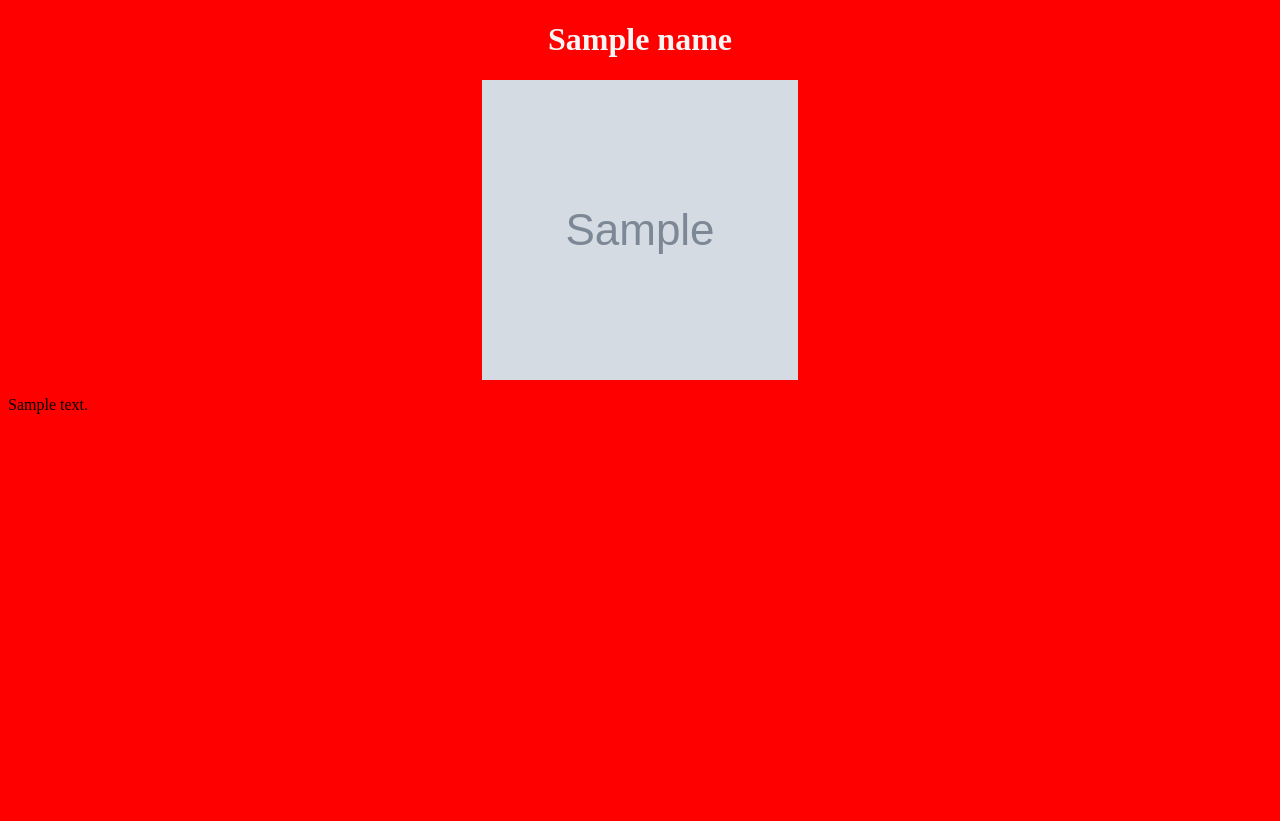
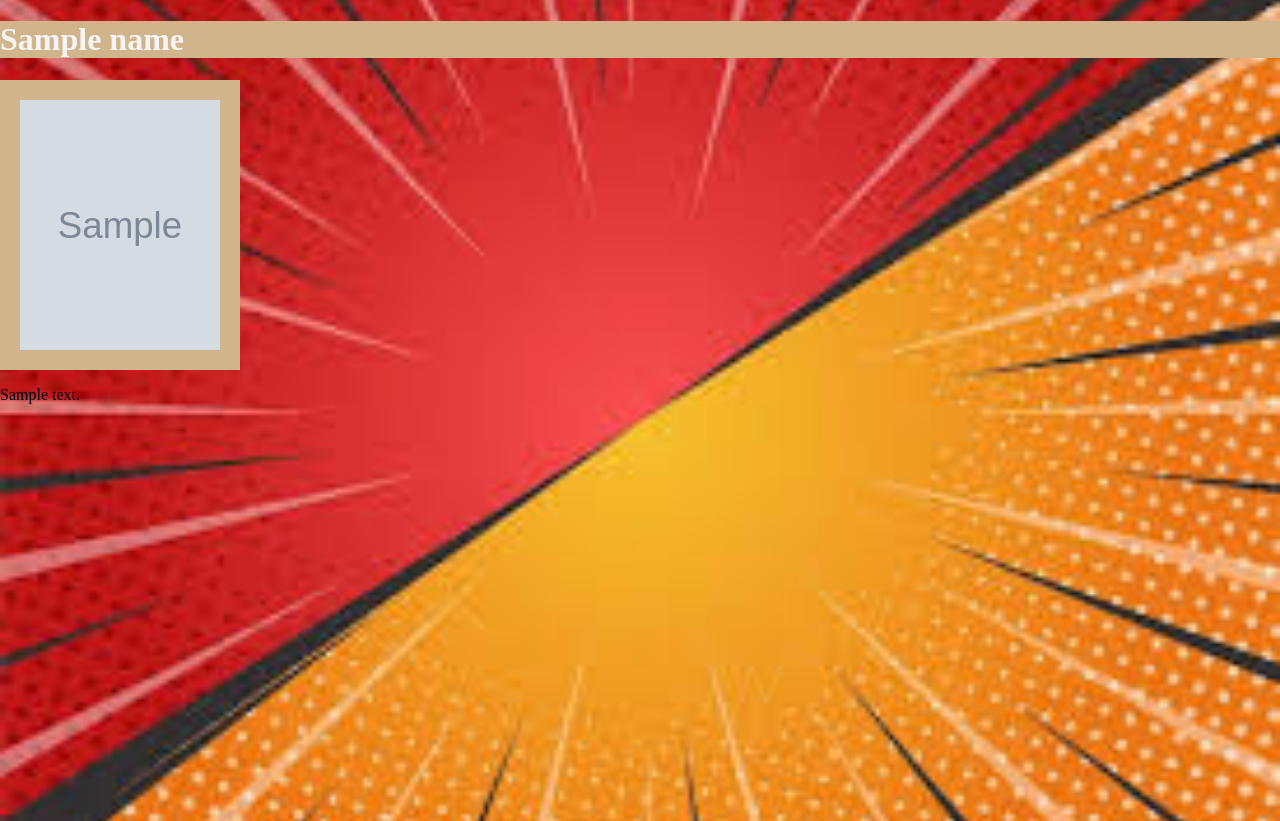
Before and after one commit to OnlyITY/Marvel-s_Pathway_To_Greatness, a Django app: template pages/templates/pages/searchResults.html in a window 1280 px wide. Before the commit the page ends 414 px from the top, so only its background shows below. Run offline with Django 5.2, Linux system fonts and the light colour scheme; tables that the repository leaves empty hold one stand-in row (values such as "Sample post"); the template is opened without the code that fills it: values that come from a table or form of the project are taken from there, most other values are stand-ins (such as "Sample title", 1, 10 or a date in 2020); grey boxes marked "Sample" are stand-in pictures.

Commit message:
Added some more divs and stuff
Added a new background image, tried to make the name and image into a box which has a background color so its easier to see and read.

```diff
--- a/pages/static/searchResults.css
+++ b/pages/static/searchResults.css
@@ -1,10 +1,31 @@
-body {
-    background-color: red;
+body, html {
+    height: 100%;
+    margin: 0;
+    padding: 0;
+    background-image: url('/static/dual-colored-background.jpg');
+    background-size: cover;
+    background-repeat: no-repeat;
+    background-position: center;
 }
-h1 {color:  whitesmoke; text-align: center;
+
+h1 {color:  whitesmoke; text-align: left;
 }
+
+.describe {
+    text-align: center;
+}
+
 .image {display: block;
-margin-left: auto;
-margin-right: auto;
-width: 25%;
+width: 250px;
+height: 250px;
+top: 0;
+left: 0;
+width: 200px; /* Adjust as needed */
+padding: 20px; /* Adjust as needed */
+background-color: hwb(81 4% 9%); /* Example background color */
 }
+
+h1, .image{
+    background-color: tan;
+    box-sizing: content-box;
+}
--- a/pages/templates/pages/searchResults.html
+++ b/pages/templates/pages/searchResults.html
@@ -8,9 +8,14 @@
 </head>
 <body>
     {% block content %}
+        <div name="Character">
         <h1>{{name}}</h1>
-        <img src={{image}} width="300" height="300" class = 'image'>
-        <p>{{description}} </p>
+        <img src={{image}} class = 'image'>
+        </div>
+
+        <div name="describe">
+           <p>  {{description}} </p>
+        </div>
 
         <!--{% for x in comInfo%}
             <img src={{x.title}}>
```
Also changed, not shown: pages/static/dual-colored-background.jpg (added).
